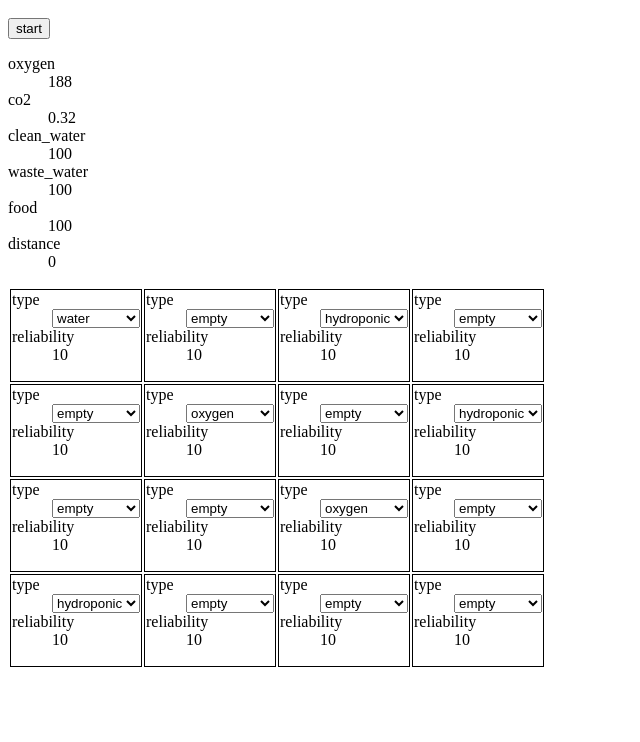
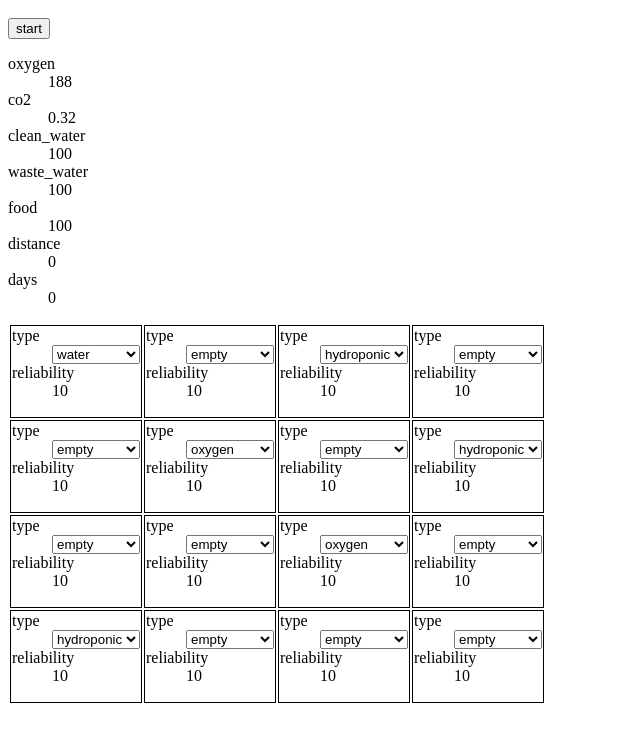
Before and after one commit to cavegeek/js13k2017, a plain HTML site: page src/index.html in a window 1280 px wide. Shown: the part 48-790 px from the top of the page, without its empty margins (0-640 px from the left). Drawn offline with Linux system fonts and the light colour scheme.

Commit message:
Added days to stats.

```diff
--- a/src/index.html
+++ b/src/index.html
@@ -19,6 +19,7 @@ function tick() {
   ship.waste_water += crew*2/tickfrac;
   ship.food -= crew*2/tickfrac;
   ship.distance += 1;
+  ship.days += 1/tickfrac;
 }
 
 function hydroponic() {
@@ -67,7 +68,8 @@ ship = {
   clean_water: 100, // litres
   waste_water: 100, // litres
   food: 100, // kilograms
-  distance: 0 // ticks
+  distance: 0, // ticks
+  days: 0
 };
 
 function createRoom(elem, room) {
```
